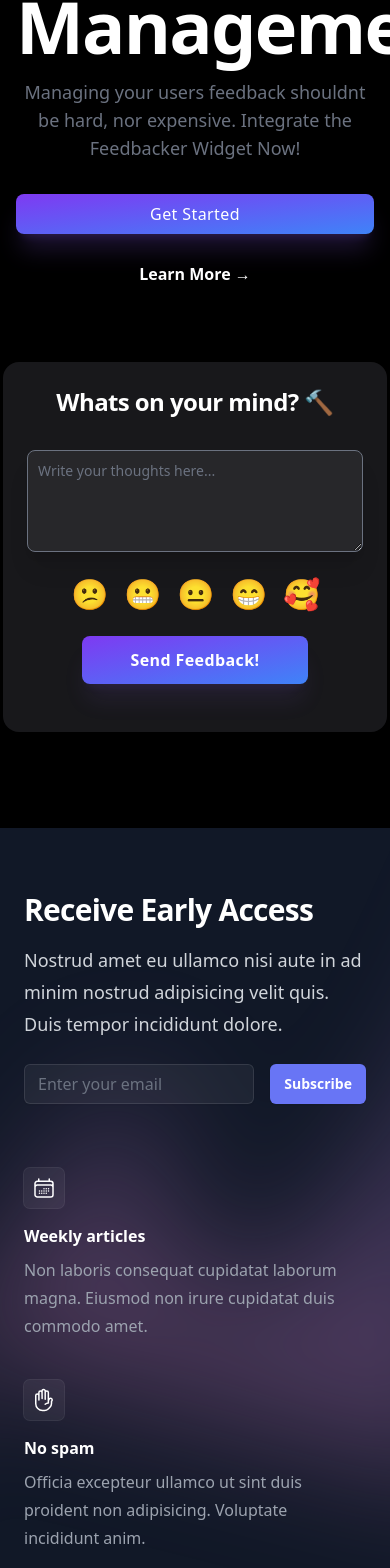
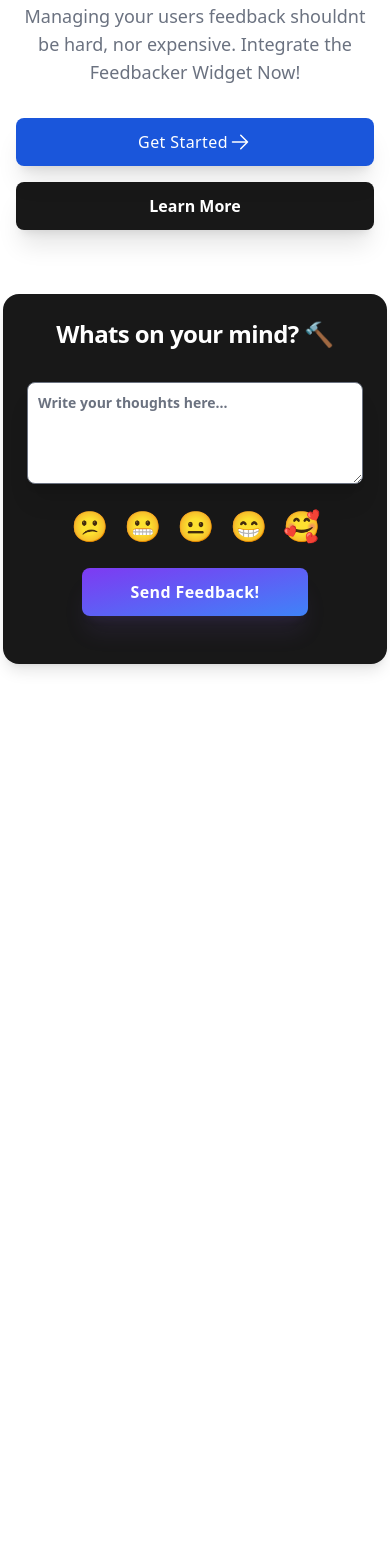
Before and after one commit to ramezj/FeedbackManager, a Next.js app: page / in a window 390 px wide. Shown: the part 406-1974 px from the top of the page. After the commit the page ends 1166 px from the top, so only its background shows below. Built offline with nearby package versions, Linux system fonts and the light colour scheme.

Commit message:
Brand new Landing page..

```diff
--- a/src/components/Footer.js
+++ b/src/components/Footer.js
@@ -3,67 +3,10 @@
 const Footer = () => {
     return (
         <>
-        <div className="relative isolate overflow-hidden bg-gray-900 py-16 sm:py-24 lg:py-32">
-      <div className="mx-auto max-w-7xl px-6 lg:px-8">
-        <div className="mx-auto grid max-w-2xl grid-cols-1 gap-x-8 gap-y-16 lg:max-w-none lg:grid-cols-2">
-          <div className="max-w-xl lg:max-w-lg">
-            <h2 className="text-3xl font-bold tracking-tight text-white sm:text-4xl">Receive Early Access</h2>
-            <p className="mt-4 text-lg leading-8 text-gray-300">
-              Nostrud amet eu ullamco nisi aute in ad minim nostrud adipisicing velit quis. Duis tempor incididunt
-              dolore.
-            </p>
-            <div className="mt-6 flex max-w-md gap-x-4">
-              <label htmlFor="email-address" className="sr-only">
-                Email address
-              </label>
-              <input
-                id="email-address"
-                name="email"
-                type="email"
-                autoComplete="email"
-                required
-                className="min-w-0 flex-auto rounded-md border-0 bg-white/5 px-3.5 py-2 text-white shadow-sm ring-1 ring-inset ring-white/10 focus:ring-2 focus:ring-inset focus:ring-indigo-500 sm:text-sm sm:leading-6"
-                placeholder="Enter your email"
-              />
-              <button
-                type="submit"
-                className="flex-none rounded-md bg-indigo-500 px-3.5 py-2.5 text-sm font-semibold text-white shadow-sm hover:bg-indigo-400 focus-visible:outline focus-visible:outline-2 focus-visible:outline-offset-2 focus-visible:outline-indigo-500"
-              >
-                Subscribe
-              </button>
-            </div>
-          </div>
-          <dl className="grid grid-cols-1 gap-x-8 gap-y-10 sm:grid-cols-2 lg:pt-2">
-            <div className="flex flex-col items-start">
-              <div className="rounded-md bg-white/5 p-2 ring-1 ring-white/10">
-                <CalendarDaysIcon className="h-6 w-6 text-white" aria-hidden="true" />
-              </div>
-              <dt className="mt-4 font-semibold text-white">Weekly articles</dt>
-              <dd className="mt-2 leading-7 text-gray-400">
-                Non laboris consequat cupidatat laborum magna. Eiusmod non irure cupidatat duis commodo amet.
-              </dd>
-            </div>
-            <div className="flex flex-col items-start">
-              <div className="rounded-md bg-white/5 p-2 ring-1 ring-white/10">
-                <HandRaisedIcon className="h-6 w-6 text-white" aria-hidden="true" />
-              </div>
-              <dt className="mt-4 font-semibold text-white">No spam</dt>
-              <dd className="mt-2 leading-7 text-gray-400">
-                Officia excepteur ullamco ut sint duis proident non adipisicing. Voluptate incididunt anim.
-              </dd>
-            </div>
-          </dl>
-        </div>
-      </div>
-      <div className="absolute left-1/2 top-0 -z-10 -translate-x-1/2 blur-3xl xl:-top-6" aria-hidden="true">
-        <div
-          className="aspect-[1155/678] w-[72.1875rem] bg-gradient-to-tr from-[#ff80b5] to-[#9089fc] opacity-30"
-          style={{
-            clipPath:
-              'polygon(74.1% 44.1%, 100% 61.6%, 97.5% 26.9%, 85.5% 0.1%, 80.7% 2%, 72.5% 32.5%, 60.2% 62.4%, 52.4% 68.1%, 47.5% 58.3%, 45.2% 34.5%, 27.5% 76.7%, 0.1% 64.9%, 17.9% 100%, 27.6% 76.8%, 76.1% 97.7%, 74.1% 44.1%)',
-          }}
-        />
-      </div>
+        <div className="relative isolate overflow-hidden text-black py-5 md:py-5 sm:py-5 lg:py-10">
+          <center>
+            <p className="font-semibold">Made with ❤️ by <a className="font-bold hover:cursor-pointer" href="https://github.com/ramezj">Ramez J.</a></p>
+          </center>
     </div>
         </>
     )
--- a/src/components/MVP.js
+++ b/src/components/MVP.js
@@ -125,12 +125,11 @@
     }
     return (
     <div>
-            <motion.div class="shadow-xl max-w-sm p-6 bg-zinc-900 rounded-2xl shadow dark:bg-gray-950 ">
-    <a href="#">
+            <motion.div class="shadow shadow-lg bg-heyfeedback max-w-sm p-6 rounded-2xl dark:bg-gray-950 ">
+    <a>
         <h5 class="mb-2 text-2xl font-bold tracking-tight text-white dark:text-white">Whats on your mind? 🔨 </h5>
-        <br></br>
-    </a>
-<textarea required value={description} onChange={(e) => setDescription(e.target.value)} id="message" rows="4" class="shadow-xl block p-2.5 w-full text-sm text-white bg-zinc-800 rounded-lg focus:ring-blue-500 focus:border-blue-500 dark:bg-gray-700 dark:placeholder-gray-400 dark:text-white dark:focus:ring-blue-500 dark:focus:border-blue-500" placeholder="Write your thoughts here..."></textarea>
+        <br></br></a>
+<textarea required value={description} onChange={(e) => setDescription(e.target.value)} id="message" rows="4" class="ring:blue-500 shadow-xl block p-2.5 w-full text-sm text-black font-semibold bg-zinc-800 rounded-lg focus:ring-blue-500 focus:border-blue-500 dark:bg-gray-700 dark:placeholder-gray-400 dark:text-white dark:focus:ring-blue-500 dark:focus:border-blue-500" placeholder="Write your thoughts here..."></textarea>
 <br></br>
 <div class="space-x-4 ">
     <motion.button onClick={setAwful} whileHover={{scale: 1.2}} class="text-3xl">
--- a/src/pages/index.js
+++ b/src/pages/index.js
@@ -53,6 +53,7 @@
     transition={{
       duration:2
     }}
+    className='bg-white'
     >
       <NavbarComponent onClickRedirect={redirectDashboard} isLoggedIn={isLoggedIn} logged={logged} username={username}/>
       <section class="dark:bg-gray-900 dark:text-white">
@@ -66,29 +67,31 @@
     }}>
     <div class="py-8 px-4 mx-auto max-w-screen-xl text-center lg:py-16 lg:px-12 ">
       <center>
-      <GlowAlert alert={"Beta"} text={"Feedbacker is currently in Private "} bold={"Beta"}/>
+      {/* <GlowAlert alert={"Beta"} text={"Feedbacker is currently in Private "} bold={"Beta"}/> */}
       </center>
         <motion.h1
-        class="mb-4 text-7xl font-extrabold tracking-tight leading-none text-white md:text-5xl lg:text-8xl dark:text-white">Innovating <b className="bg-gradient-to-r from-purple-600 to-blue-500 inline-block text-transparent bg-clip-text">User</b> Feedback Management</motion.h1>
+        class="mb-4 text-7xl font-bold tracking-tight leading-none text-heyfeedback md:text-5xl lg:text-7xl dark:text-white">Innovating User Feedback Management.</motion.h1>
         <p class="mb-8 text-lg font-normal text-gray-500 lg:text-xl sm:px-16 xl:px-48 dark:text-white ">Managing your users feedback shouldnt be hard, nor expensive. Integrate the Feedbacker Widget Now!</p>
         <div class="flex flex-col mb-8 lg:mb-16 space-y-4 sm:flex-row sm:justify-center sm:space-y-0 sm:space-x-4">
-       <motion.button whileHover={{scale: 1.1}} onClick={redirectUser} class="shadow-md shadow-purple-500/20 bg-gradient-to-br from-purple-600 to-blue-500 duration-500 shadow-xl px-6 py-2 font-medium tracking-wide text-white capitalize transition-colors transform rounded-lg">
-        Get Started
+       <motion.button onClick={redirectUser} class="flex items-center justify-center bg-blue-700 hover:bg-blue-800 duration-500 px-12 py-3 font-medium tracking-wide text-white capitalize transition-colors transform rounded-lg shadow shadow-xl">
+        Get Started  <svg xmlns="http://www.w3.org/2000/svg" fill="none" viewBox="0 0 24 24" stroke-width="1.5" stroke="currentColor" class="w-6 h-6">
+  <path stroke-linecap="round" stroke-linejoin="round" d="M4.5 12h15m0 0l-6.75-6.75M19.5 12l-6.75 6.75" />
+</svg>
        </motion.button>
-            <motion.button whileHover={{scale:1.1}} class="inline-flex justify-center items-center px-7 py-3 text-base duration-300 text-center text-white font-bold rounded-lg dark:bg-transparent duration-500 dark:text-white">
-                Learn More →
+            <motion.button class="shadow shadow-xl bg-heyfeedback hover:bg-heyfeedback-hover duration-500 inline-flex justify-center items-center px-14 py-3 text-base text-center text-white font-bold rounded-lg">
+                Learn More
             </motion.button>
         </div>
         </div>
         </motion.div>
-        {/* <Features /> */}
         <center>
-        <MVP userId={"6437d4b7450b4af65b3207d8"} projectId={"6437d4b7450b4af65b3207d9"} mode="dark"/>
+          <div className="lg:mb-8">
+          <MVP userId={"6437d4b7450b4af65b3207d8"} projectId={"6437d4b7450b4af65b3207d9"} mode="dark"/>
+          </div>
         </center>
         <center>
         </center>
 </section>
-<Footer />
     </motion.div>
   )
 }
--- a/src/pages/success.js
+++ b/src/pages/success.js
@@ -3,6 +3,7 @@
 
 export default function success() {
   return (
+    <div className="dark bg-black dark:bg-black">
     <motion.div
     initial={{opacity: 0 }}
     animate={{opacity: 1 }}
@@ -13,10 +14,38 @@
     className='bg-black'
     >
     <center>
-      <motion.h1>Thanks for subscribing!
-        Redirecting you in a minute.
-      </motion.h1>
+      <br></br><br></br>
+      <br></br><br></br>
+      <br></br><br></br>
+      <br></br><br></br>
+      <br></br><br></br>
+      <br></br><br></br>
+      <br></br><br></br>
+      <motion.div className="checkmark">
+  <svg xmlns="http://www.w3.org/2000/svg" width="50px" height="60px" viewBox='0 0 154 154'>
+    <g fill="none" stroke="#22AE73" strokeWidth="2">
+      <circle cx="77" cy="77" r="72" style={{ strokeDasharray: "480px, 480px", strokeDashoffset: "960px" }}></circle>
+      <circle fill="#22AE73" cx="77" cy="77" r="72" style={{ strokeDasharray: "480px, 480px", strokeDashoffset: "960px" }}></circle>
+      <polyline className="st0" stroke="#fff" strokeWidth="10" points="43.5,77.8 63.7,97.9 112.2,49.4 " style={{ strokeDasharray: "100px, 100px", strokeDashoffset: "200px" }} />
+    </g>
+  </svg>
+  <br></br>
+  <motion.h1 className="text-3xl">Payment <b className="bg-gradient-to-r from-purple-600 to-blue-500 inline-block text-transparent bg-clip-text">Successfull,</b> Redirecting you Soon..</motion.h1>
+</motion.div>
     </center>
+    <br></br><br></br>
+      <br></br><br></br>
+      <br></br><br></br>
+      <br></br><br></br>
+      <br></br><br></br>
+      <br></br><br></br>
+      <br></br><br></br>
+      <br></br><br></br>
+      <br></br><br></br>
+      <br></br><br></br>
+      <br></br><br></br>
+      <br></br><br></br>
     </motion.div>
+    </div>
   )
 }
--- a/tailwind.config.js
+++ b/tailwind.config.js
@@ -12,6 +12,10 @@
   ],
   theme: {
     extend: {},
+    colors:{
+      'heyfeedback':'#181818',
+      'heyfeedback-hover':"#151515"
+    }
   },
   plugins: [
     require("daisyui"),
```
Also changed, not shown: src/components/Navbar.js (+19 -19 lines).
